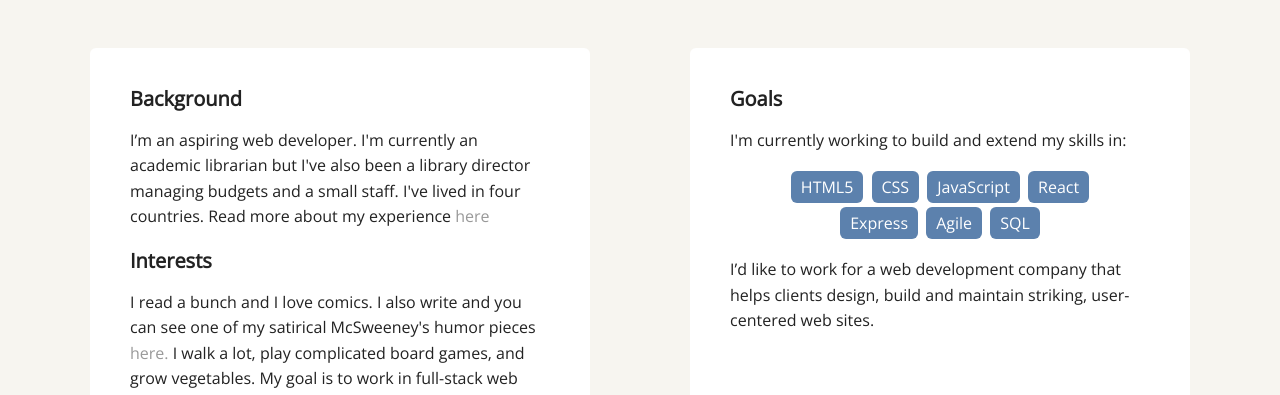
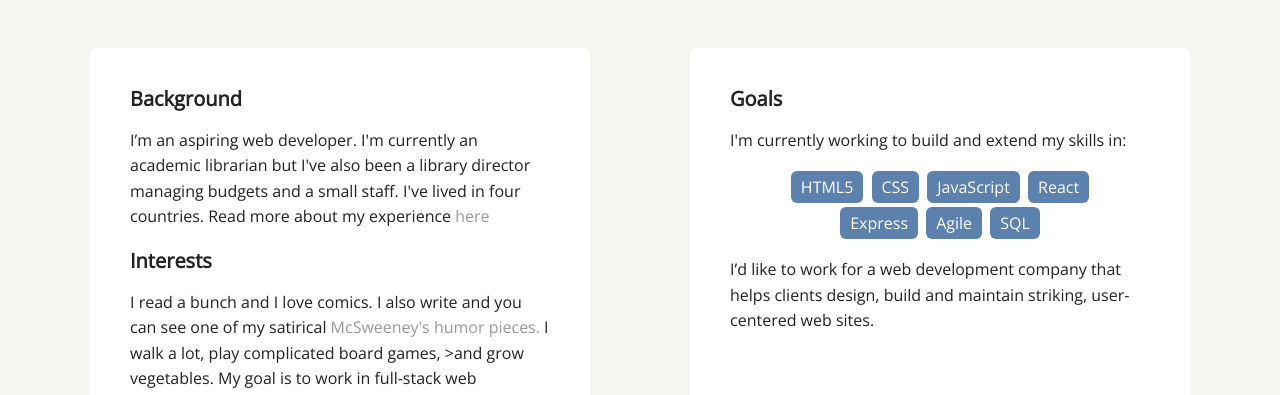
Before and after one commit to CraigVarley/portfolio_update_v1, a plain HTML site: page index.html in a window 1280 px wide. Shown: the part 397-792 px from the top of the page. Drawn offline with nearby package versions, Linux system fonts and the light colour scheme.

Commit message:
css updates
5-25-2020

```diff
--- a/index.html
+++ b/index.html
@@ -30,8 +30,8 @@
         <p>I’m an aspiring web developer. I'm currently an academic librarian but I've also been a library director managing budgets and a
           small staff. I've lived in four countries. Read more about my experience <a href="experience.html">here</a></p>
         <h2>Interests</h2>
-        <p>I read a bunch and I love comics. I also write and you can see one of my satirical McSweeney's humor pieces <a href="https://www.mcsweeneys.net/articles/a-solid-flu-vaccine-a-scientist-looks-back-on-the-day-trump-came-up-with-a-cure-for-the-coronavirus" target="_blank">here.</a>
-        I walk a lot, play complicated board games, and grow vegetables. My goal is to work in full-stack web development, work mostly remotely,
+        <p>I read a bunch and I love comics. I also write and you can see one of my satirical <a href="https://www.mcsweeneys.net/articles/a-solid-flu-vaccine-a-scientist-looks-back-on-the-day-trump-came-up-with-a-cure-for-the-coronavirus" target="_blank">McSweeney's humor pieces.</a>
+        I walk a lot, play complicated board games,  >and grow vegetables. My goal is to work in full-stack web development, work mostly remotely,
       and to travel with my family as much as possible.</p>
       </section>
 
--- a/styles.css
+++ b/styles.css
@@ -54,7 +54,6 @@ a:hover {
 .nav a:hover {
   color: white
 }
-
 
 .index {
   text-align: center;
@@ -250,6 +249,10 @@ figure {
   border-bottom: 1px solid #5C81AD;
 }
 
+.exp-job:hover {
+  border-bottom:1px solid black;
+}
+
 .index img {
   background-repeat: no-repeat;
 }
```
Also changed, not shown: images/mars.jpg (added), images/swampie.jpg (added).
